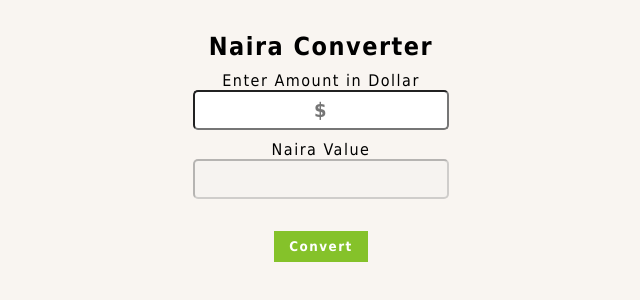
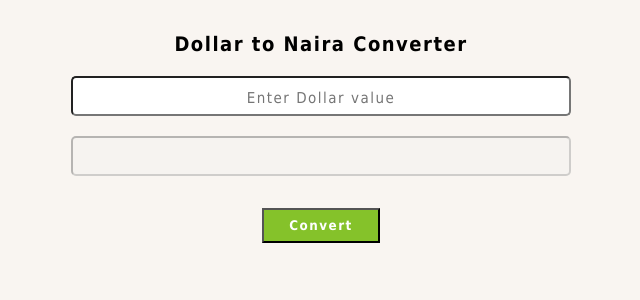
Before and after one commit to Brymmobaggins/50JavaScriptProjects, a plain HTML site: page dollar-to-Naira/index.html in a window 1280 px wide. Shown: the whole page, without its empty margins (319-959 px from the left). Drawn offline with Linux system fonts and the light colour scheme.

Commit message:
complete dollar to naira project

```diff
--- a/dollar-to-Naira/index.html
+++ b/dollar-to-Naira/index.html
@@ -10,11 +10,11 @@
   <body>
     <main>
       <div class="container">
-        <h1 class="title">Naira Converter</h1>
-        <label>Enter Amount in Dollar</label>
-        <input type="number" id="Dollar" placeholder="$" /><br />
+        <p class="title">Dollar to Naira Converter</p>
+        <!-- <label>Enter Amount in Dollar</label> -->
+        <input id="Dollar" placeholder="Enter Dollar value" /><br />
 
-        <label>Naira Value</label>
+        <!-- <label>Naira Value</label> -->
         <input id="naira" disabled />
       </div>
       <button id="convert" class="btn" onclick="convertToDollar()">
--- a/dollar-to-Naira/style.css
+++ b/dollar-to-Naira/style.css
@@ -4,8 +4,6 @@
     box-sizing: border-box;
     font-family: "tahoma";
     letter-spacing: 1.5px;
-    /* font-size: 28px; */
-    /* font-weight: bold; */
 }
 body{
     background-color:#f9f5f1;
@@ -13,62 +11,41 @@ body{
 
 .title {
     text-align: center;
-    font-size: 25px;
+    font-size: 20px;
+    font-weight: bold;
 }
 
 .container {
     margin: 2rem auto;
-    /* border: 1px solid wheat; */
-    max-width: 20%;
     text-align: center;
-}
-
-label {
-    display: inline-block;
-    margin-top: 10px;
+    max-width: 500px;
 }
 
 input {
     width: 100%;
-    color:#85c22a;
-    font-size: 20px;
-    font-weight: 700;
     height: 40px;
     padding: 0 10px;
     border-radius: 5px;
+    margin-top: 20px;
     text-align: center;
-    outline-color: #aad6aa;
+    font-size: 20px;
 }
 
 #naira {
     color: #2780ed;
 }
-
-input::-webkit-outer-spin-button,
-input::-webkit-inner-spin-button {
-    -webkit-appearance: none;
-    margin: 0;
-}
-
-input:focus {
-    background-color: white;
-}
-
-::placeholder {
-    font-size: 20px;
-    font-weight: 600;
-
+::placeholder{
+    font-size: 15px;
 }
 
 button {
     display: block;
     margin: 0 auto;
     background: #85c22a;
-    font-weight: 600;
+    font-weight: bold;
     color: white;
-    padding: 8px 15px;
-    opacity: 1;
-    border: 0;
+    padding: 8px 25px;
+    opacity: 2;
 }
 
 button:hover {
```
Also changed, not shown: dollar-to-Naira/readme.md.
